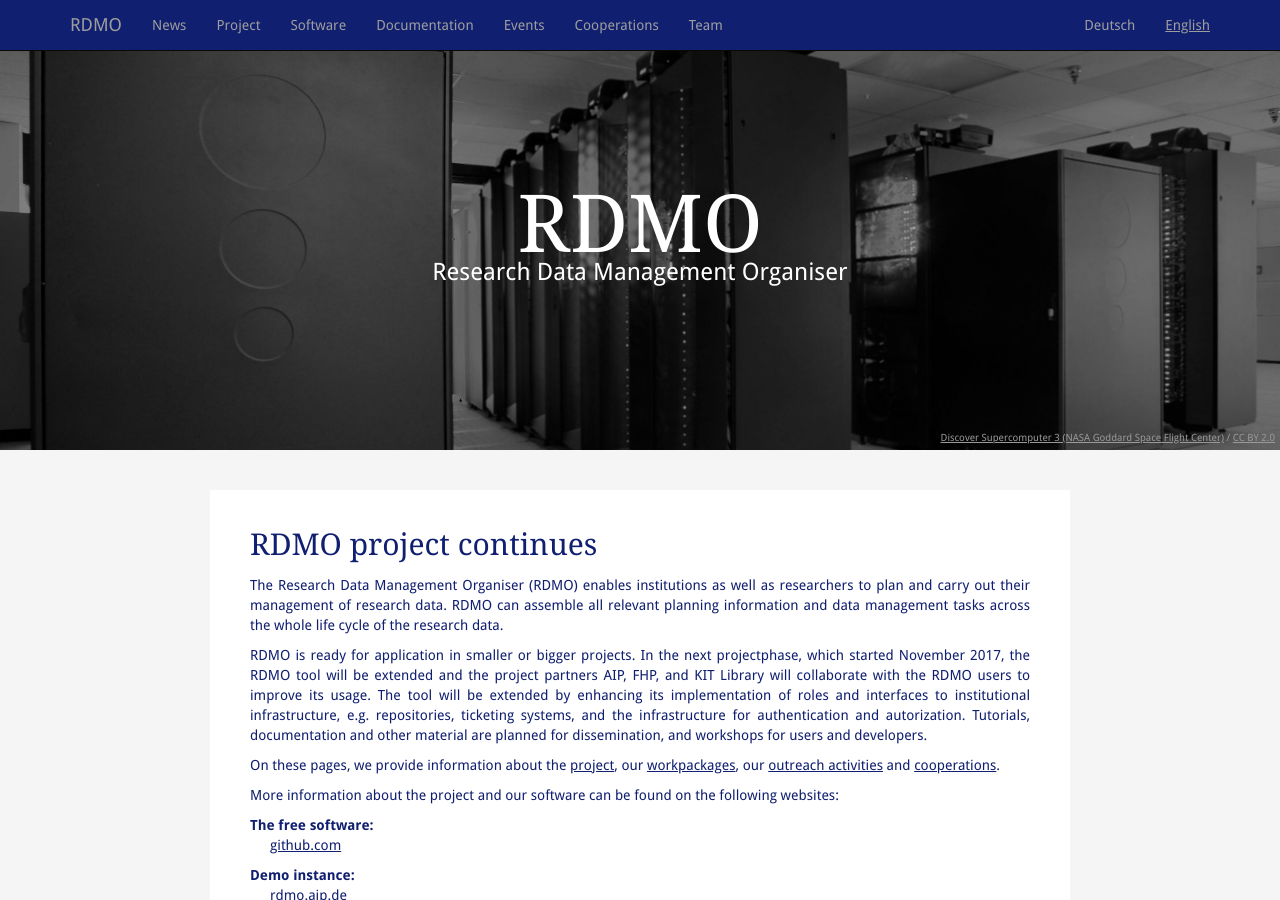
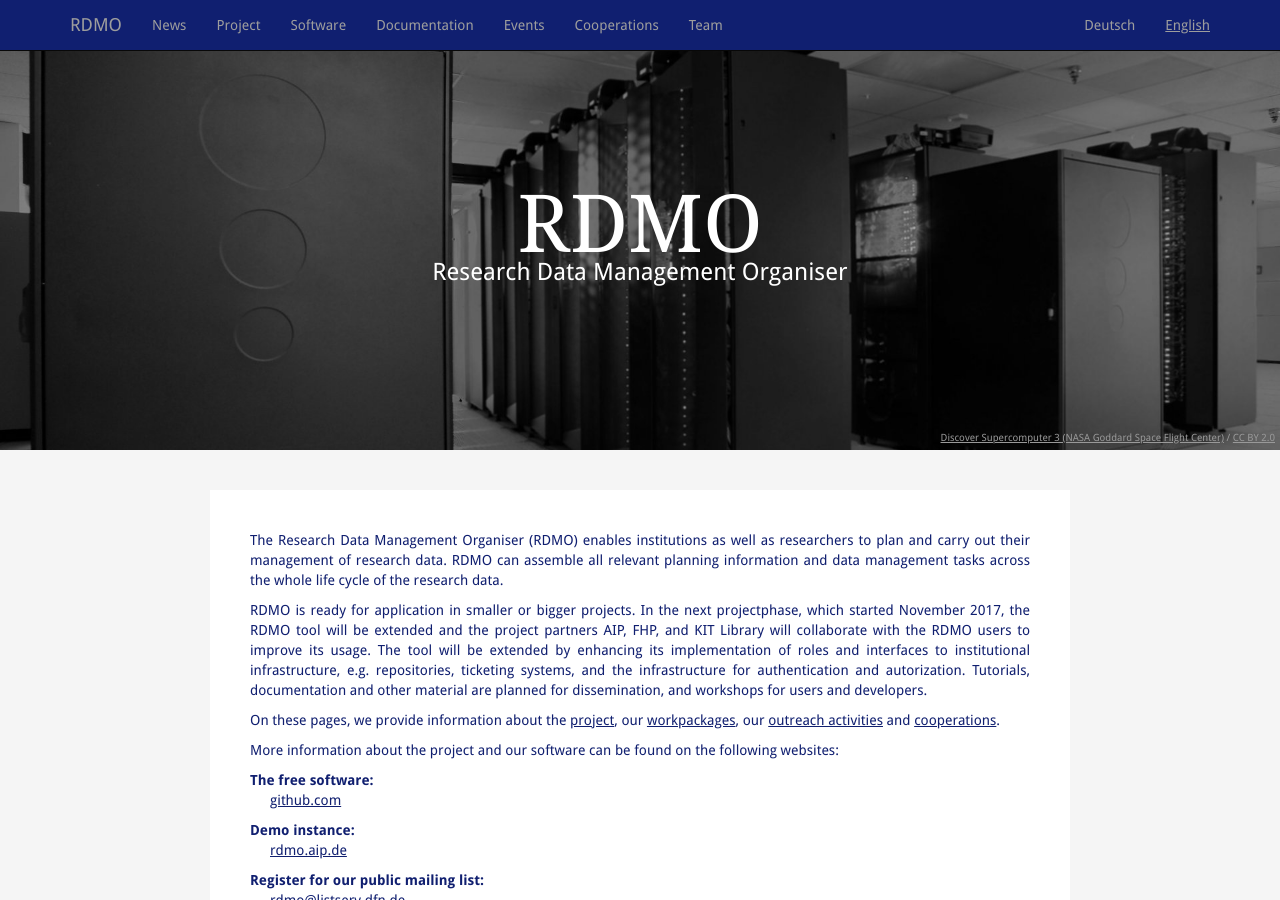
Before and after one commit to rdmorganiser/rdmorganiser.github.io, a Jekyll site: the page built from en/index.md, in a window 1280 px wide and 900 px high. Built offline with Jekyll 4.4.1, drawn with Linux system fonts in a browser that asks for light colours; our own code applies the rules of GitHub Pages for plain Markdown files.

Commit message:
Update index.md

```diff
--- a/en/index.md
+++ b/en/index.md
@@ -4,9 +4,6 @@ layout: front
 key: index
 lang: en
 ---
-
-RDMO project continues
-====
 
 The Research Data Management Organiser (RDMO) enables institutions as well as researchers
 to plan and carry out their management of research data. RDMO can assemble all relevant planning information
```
